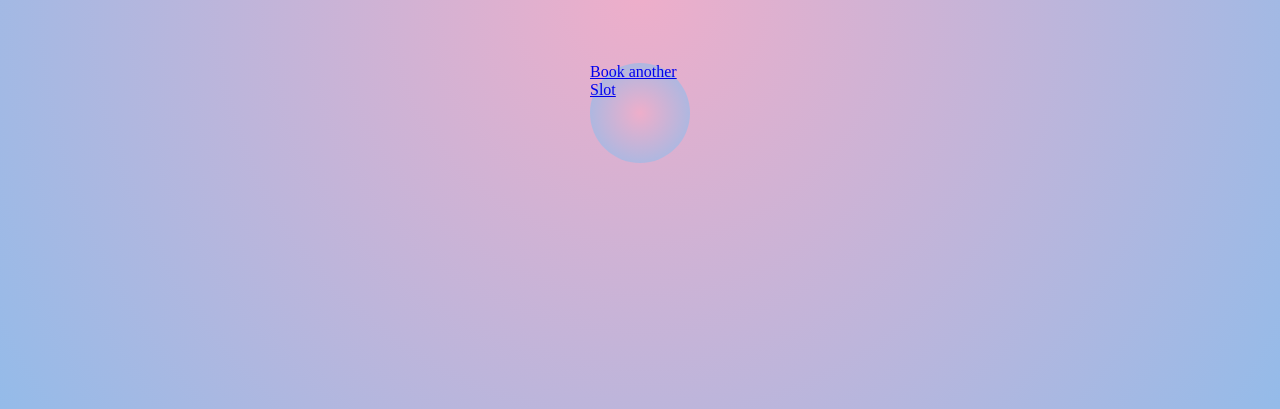
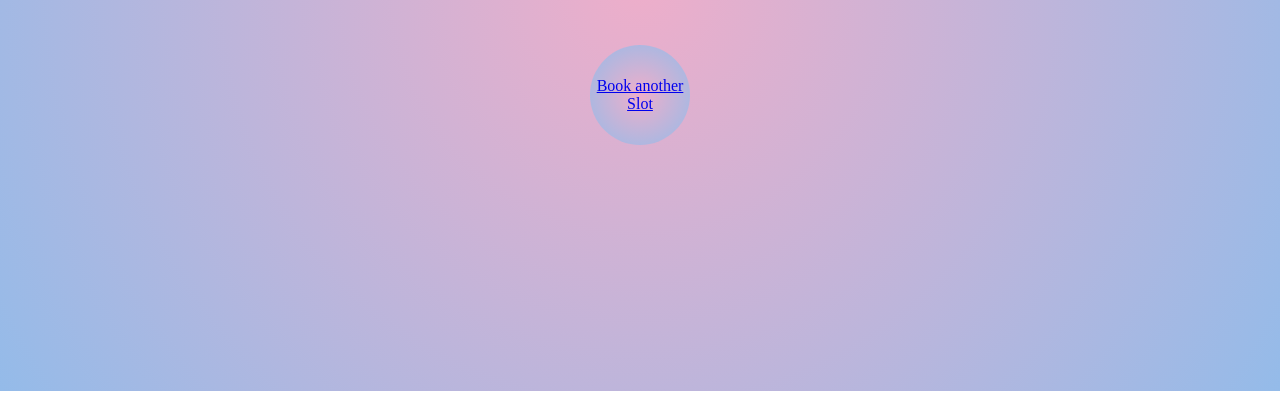
Before and after one commit to Yuvanesh-123/booking-project, a plain HTML site: page OrderSucessfull.html in a window 1280 px wide. Shown: the part 425-834 px from the top of the page. Drawn offline with Linux system fonts and the light colour scheme.

Commit message:
Final_change

```diff
--- a/OrderSucessfull.html
+++ b/OrderSucessfull.html
@@ -5,7 +5,7 @@
     <meta charset='utf-8'>
     <meta http-equiv='X-UA-Compatible' content='IE=edge'>
     <title>Slot Booked</title>
-    <meta name='viewport' content='width=device-width, initial-scale=1'>git
+    <meta name='viewport' content='width=device-width, initial-scale=1'>
     <link rel='stylesheet' href="StyleOrder.css">
 </head>
 
--- a/StyleOrder.css
+++ b/StyleOrder.css
@@ -27,6 +27,9 @@ body {
     background: radial-gradient(circle, rgba(238, 174, 202, 1) 0%, rgba(148, 187, 233, 1) 100%);
     border-radius: 50%;
     animation: booking-animation 1s ease-in-out infinite alternate;
+    display: grid;
+    place-items: center;
+    text-align: center;
 }
 
 @keyframes booking-animation {
```
